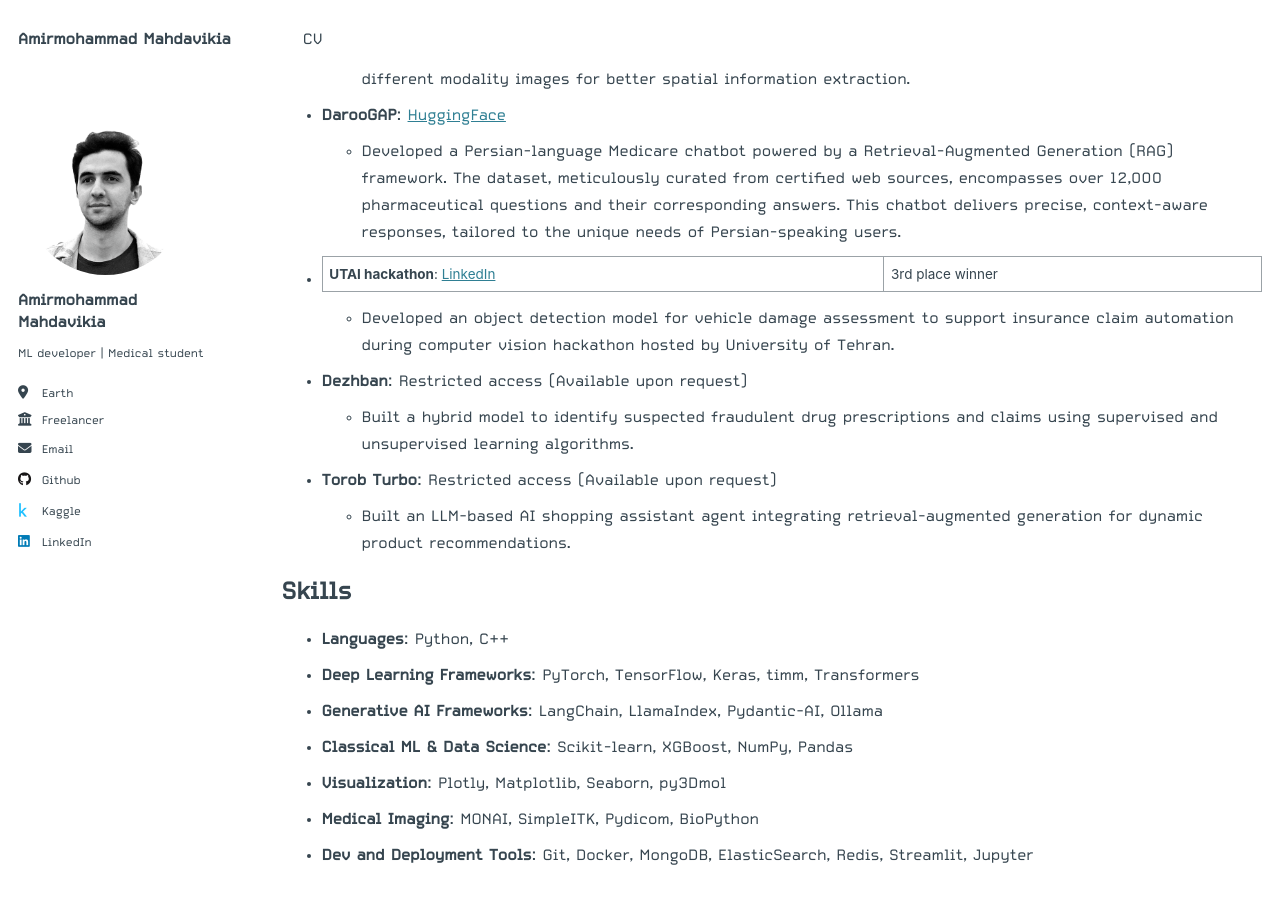
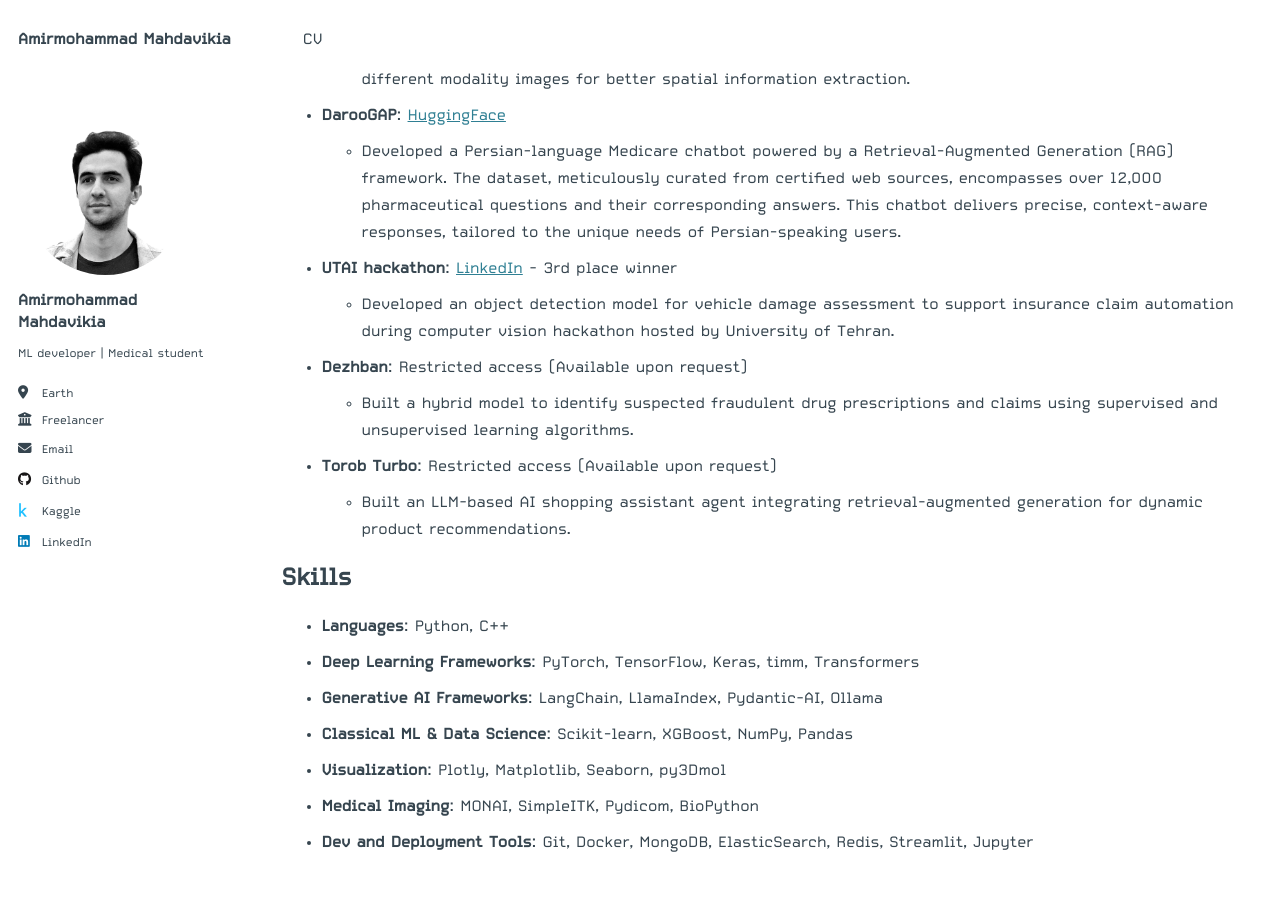
Before and after one commit to ammomahdavikia/ammomahdavikia.github.io, a Jekyll site: the page built from _pages/cv.md, in a window 1280 px wide and 900 px high, scrolled down 865 px. Built offline with Jekyll 4.4.1, drawn with Linux system fonts in a browser that asks for light colours.

```diff
--- a/_config.yml
+++ b/_config.yml
@@ -28,7 +28,7 @@ author:
   location         : "Earth"
   employer         : "Freelancer"
   uri              : # URL
-  email            : "mahdavikiaamirmohammad@gmail.org"
+  email            : "a-mahdavikia@student.tums.ac.ir"
 
   # Academic websites
   arxiv            : # URL - Update with the correct link to your profile
--- a/_pages/cv.md
+++ b/_pages/cv.md
@@ -36,7 +36,7 @@ Projects
 * __DarooGAP__: [HuggingFace](https://huggingface.co/datasets/amirmmahdavikia/darooyab_qa)
   * Developed a Persian-language Medicare chatbot powered by a Retrieval-Augmented Generation (RAG) framework. The dataset, meticulously curated from certified web sources, encompasses over 12,000 pharmaceutical questions and their corresponding answers. This chatbot delivers precise, context-aware responses, tailored to the unique needs of Persian-speaking users.
 
-* __UTAI hackathon__: [LinkedIn](https://www.linkedin.com/posts/utai-tehran-university-hackaton-59b319338_%D8%AF%D8%B1-%D8%B1%D8%A7%D8%B3%D8%AA%D8%A7%DB%8C-%D9%BE%D8%B1%D8%B1%D9%86%DA%AF%D8%AA%D8%B1-%D8%B4%D8%AF%D9%86-%D9%86%D9%82%D8%B4-%D9%87%D9%88%D8%B4-%D9%85%D8%B5%D9%86%D9%88%D8%B9%DB%8C-%D8%AF%D8%B1-activity-7261634647401369600-FIMr/) | 3rd place winner
+* __UTAI hackathon__: [LinkedIn](https://www.linkedin.com/posts/utai-tehran-university-hackaton-59b319338_%D8%AF%D8%B1-%D8%B1%D8%A7%D8%B3%D8%AA%D8%A7%DB%8C-%D9%BE%D8%B1%D8%B1%D9%86%DA%AF%D8%AA%D8%B1-%D8%B4%D8%AF%D9%86-%D9%86%D9%82%D8%B4-%D9%87%D9%88%D8%B4-%D9%85%D8%B5%D9%86%D9%88%D8%B9%DB%8C-%D8%AF%D8%B1-activity-7261634647401369600-FIMr/) - 3rd place winner
   * Developed an object detection model for vehicle damage assessment to support insurance claim automation during computer vision hackathon hosted by University of Tehran.
 
 * __Dezhban__: Restricted access (Available upon request)
```
